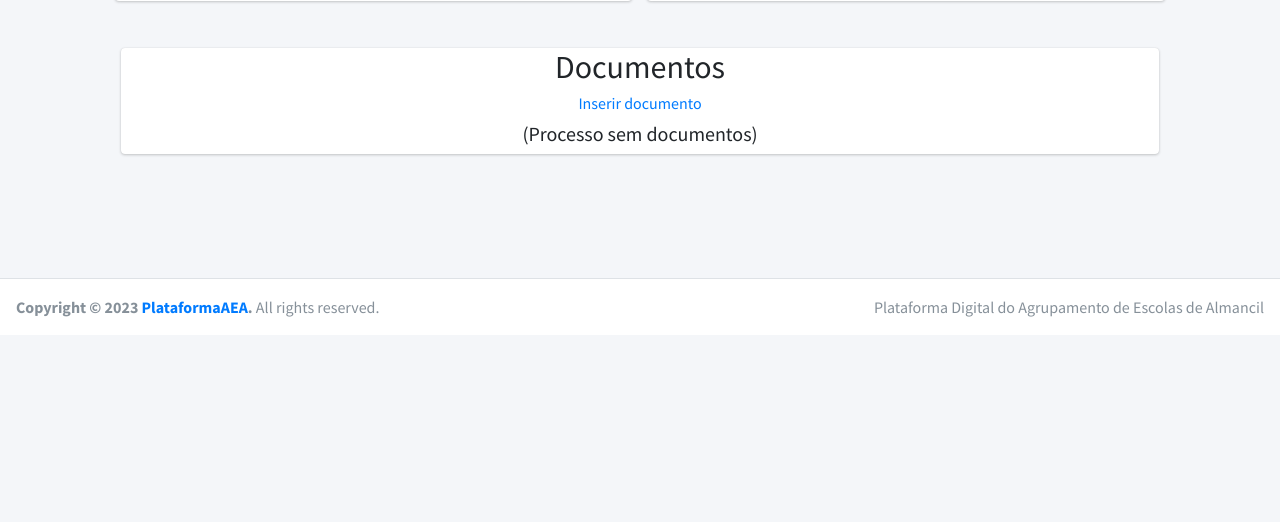
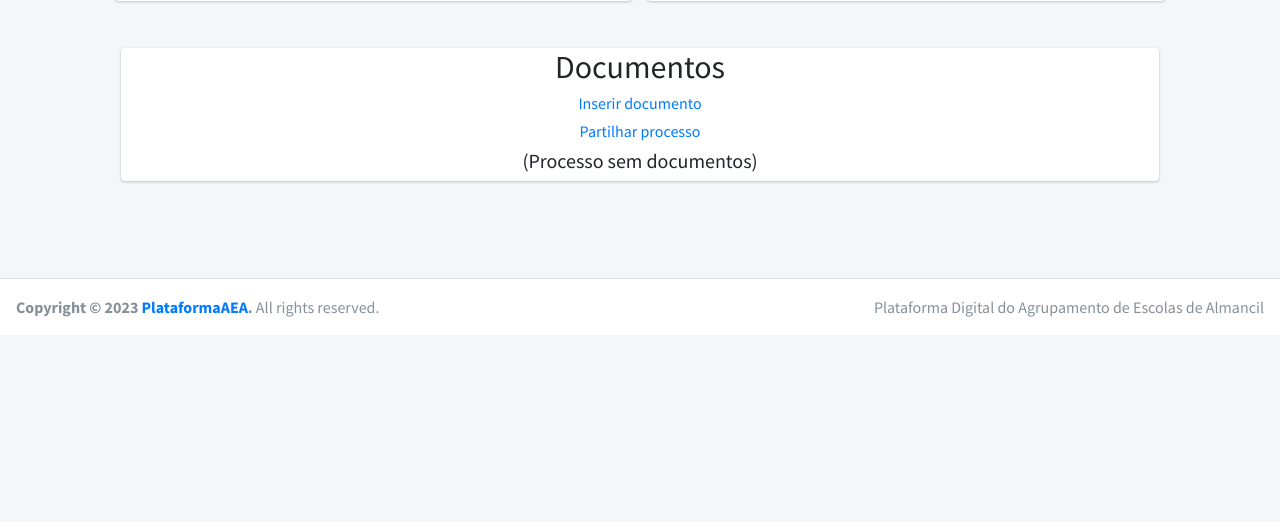
Before and after one commit to JoseMMarques/portalAEAlmancil, a Django app: template templates/pias/pias_consult.html in a window 1280 px wide. Shown: the part 465-987 px from the top of the page. Run offline with Django 4.2, Linux system fonts and the light colour scheme; the template is opened without the code that fills it, so the values that code supplies are empty; some libraries are stand-ins or nearby versions.

Commit message:
atualização do requirements.txt

```diff
--- a/templates/pias/pias_consult.html
+++ b/templates/pias/pias_consult.html
@@ -122,8 +122,14 @@
                                             <h2 class="text-center display-5">Documentos</h2>
 
                                             <h6 class="text-center display-10">
-                                                <a href="{% url 'pias:pias_insert_view' student_id=student.id %}">Inserir
-                                                    documento</a>
+                                                <a href="{% url 'pias:pias_insert_view' student_id=student.id %}">
+                                                    Inserir documento
+                                                </a>
+                                            </h6>
+                                            <h6 class="text-center display-10">
+                                                <a href="#">
+                                                    Partilhar processo
+                                                </a>
                                             </h6>
 
                                             {% if not pias %}
```
Also changed, not shown: requirements.txt (+3 -7 lines).
